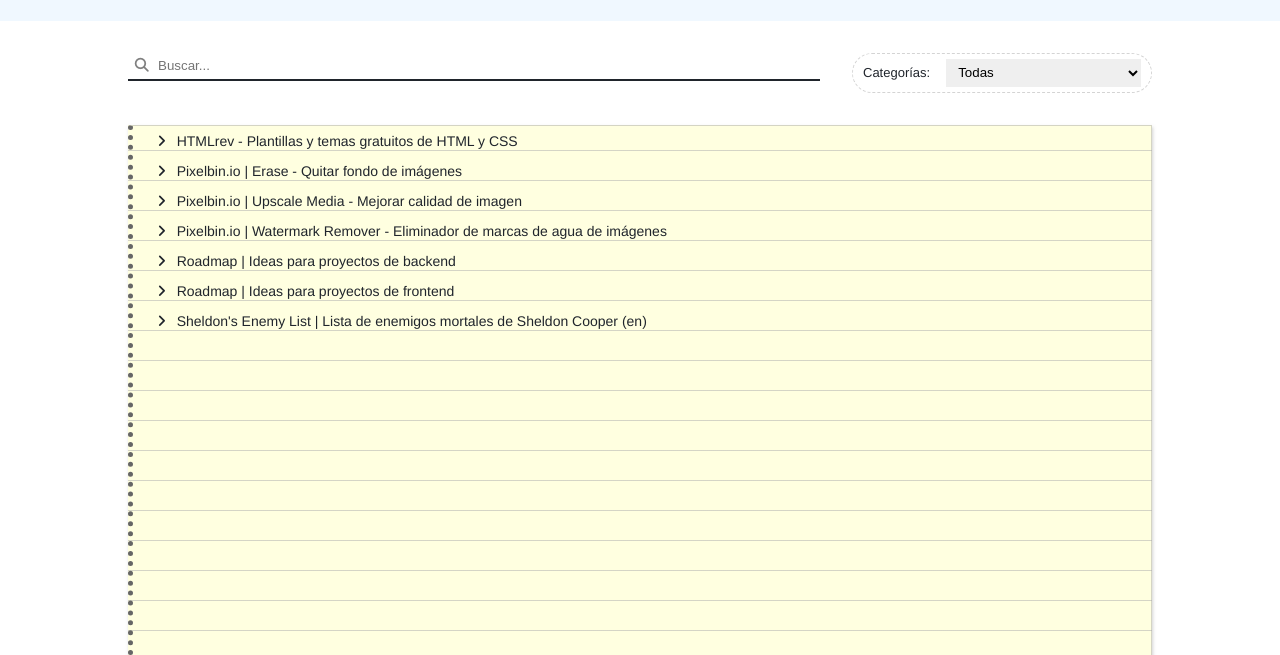
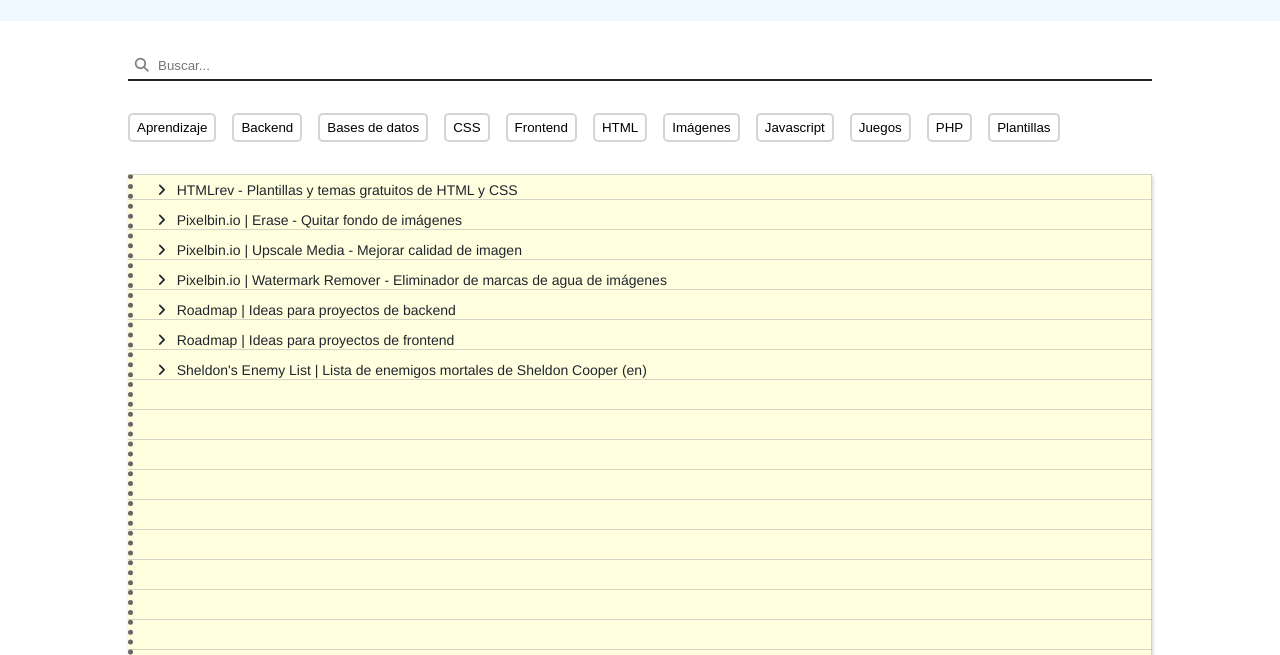
Before and after one commit to virginiadevs/recursos, a plain HTML site: page index.html in a window 1280 px wide. Shown: the part 145-800 px from the top of the page. Drawn offline with Linux system fonts and the light colour scheme.

Commit message:
Cambio de diseño en filtro de categorías

```diff
--- a/css/main.css
+++ b/css/main.css
@@ -91,11 +91,9 @@ main {
 
 /* FILTERS */
 .filter-section {
-    /*display: flex;
-    flex-wrap: wrap;*/
+    display: flex;
+    flex-direction: column;
     gap: 2rem;
-    display: grid;
-    grid-template-columns: repeat(auto-fit, minmax(210px, 1fr));
 }
 
 input, select {
@@ -134,25 +132,20 @@ input, select {
     }
 }
 
-.menu-group {
+.tags-group {
     display: flex;
-    align-items: baseline;
+    flex-wrap: wrap;
     gap: 1rem;
-    width: 100%;
 
-    border: 1px dashed var(--light-grey);
-    border-radius: 20px;
-    padding: 5px 10px;
-
-    & label { font-size: 13px; }
-
-    & #tags-list {
-        flex: 1;
+    & button {
+        background: none;
+        border: 2px solid var(--light-grey);
+        border-radius: 5px;
+        padding: 5px 7px;
         cursor: pointer;
-        padding-left: .5rem;
     }
 
-    &:hover {
+    & .active {
         border-color: blue;
     }
 }
--- a/css/responsive.css
+++ b/css/responsive.css
@@ -11,15 +11,6 @@
         width: 80%;
         margin-inline: auto;
     }
-
-    .filter-section {
-        grid-template-columns: 1fr 300px;
-    }
-
-    .menu-group {
-        max-width: 300px;
-        justify-self: end;
-    }
 }
 
 /* SCREEN SIZE: 1024px - 1250px */
--- a/index.html
+++ b/index.html
@@ -47,16 +47,17 @@
                 <input type="search" name="search-input" id="search-input" placeholder="Buscar...">
             </div>
 
-            <div class="menu-group">
-                <label for="tags-list">Categorías:</label>
-                <select name="tags-list" id="tags-list">
-                    <option value="" selected>Todas</option>
-                </select>
-            </div>
+            <div class="tags-group"></div>
         </section>
 
         <section class="resources-section">
             <ul class="resources-list"></ul>
+        </section>
+
+        <section class="pagination">
+            <button id="previous">Anterior</button>
+            <span id="page-info"></span>
+            <button id="next">Siguiente</button>
         </section>
     </main>
 
--- a/js/functions.js
+++ b/js/functions.js
@@ -1,7 +1,7 @@
 let data;
 
 const searchInput = document.querySelector("#search-input");
-const tagsList = document.querySelector("#tags-list");
+const tagsList = document.querySelector(".tags-group");
 const resourcesList = document.querySelector(".resources-list");
 
 loadData();
@@ -29,10 +29,18 @@ function renderCategories(tags) {
         a.localeCompare(b, "es", { sensitivity: "base" })
     );
     tags.forEach(tag => {
-        const option = document.createElement("option");
-        option.setAttribute("value", tag.toLowerCase());
-        option.textContent = tag;
-        tagsList.appendChild(option);
+        const tagBtn = document.createElement("button");
+        tagBtn.type = "button";
+        tagBtn.setAttribute("value", tag.toLowerCase());
+        tagBtn.textContent = tag;
+
+        tagBtn.addEventListener("click", () => {
+            tagBtn.classList.toggle("active");
+
+            filterResources();
+        });
+
+        tagsList.appendChild(tagBtn);
     });
 }
 
@@ -57,16 +65,17 @@ function renderResources(resources) {
 // ---------------------------------------------------------------------------------------
 
 searchInput.addEventListener("input", filterResources);
-tagsList.addEventListener("change", filterResources);
 
 function filterResources() {
     document.querySelector(".resources-list").replaceChildren();
+    activeButtons = document.querySelectorAll(".tags-group button.active");
+    const selectedCategories = Array.from(activeButtons).map(btn => btn.value);
 
-    const category = tagsList.value;
     const search = searchInput.value.trim().toLowerCase();
 
     const filteredResources = data.resources.filter(resource => {
-        const matchesCategory = !category || resource.tags.includes(category);
+        const matchesCategory = selectedCategories.length === 0 ||
+        selectedCategories.some(cat => resource.tags.includes(cat));
 
         const matchesSearch = !search || resource.name.toLowerCase().includes(search);
 
```
